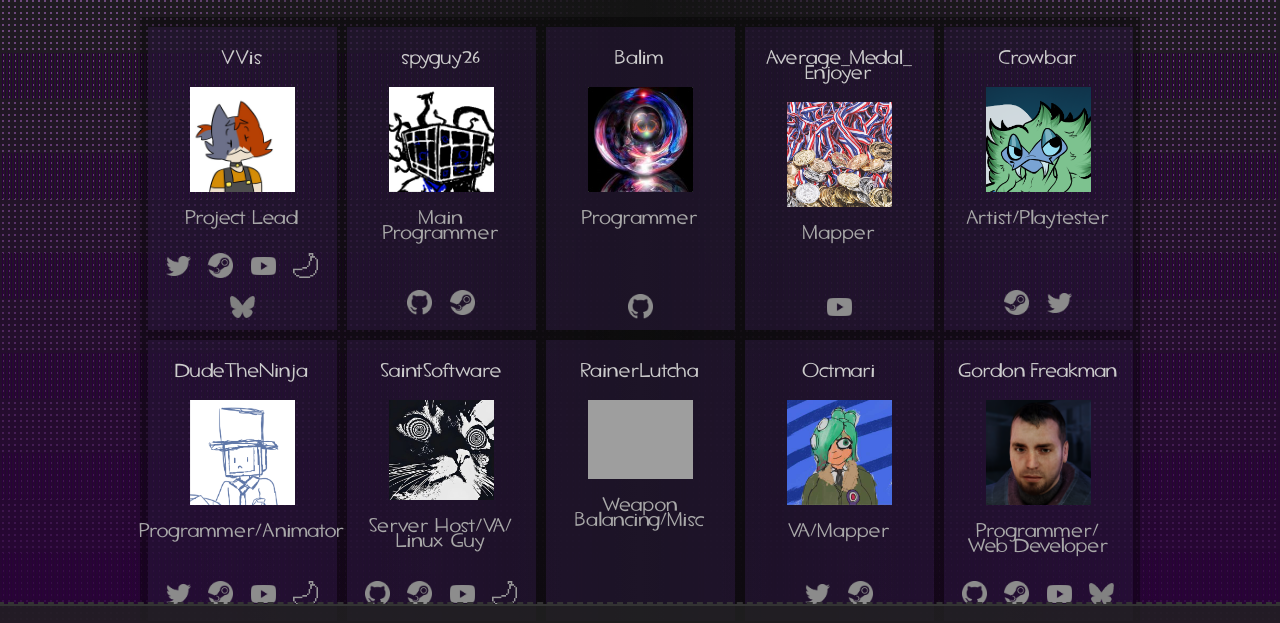
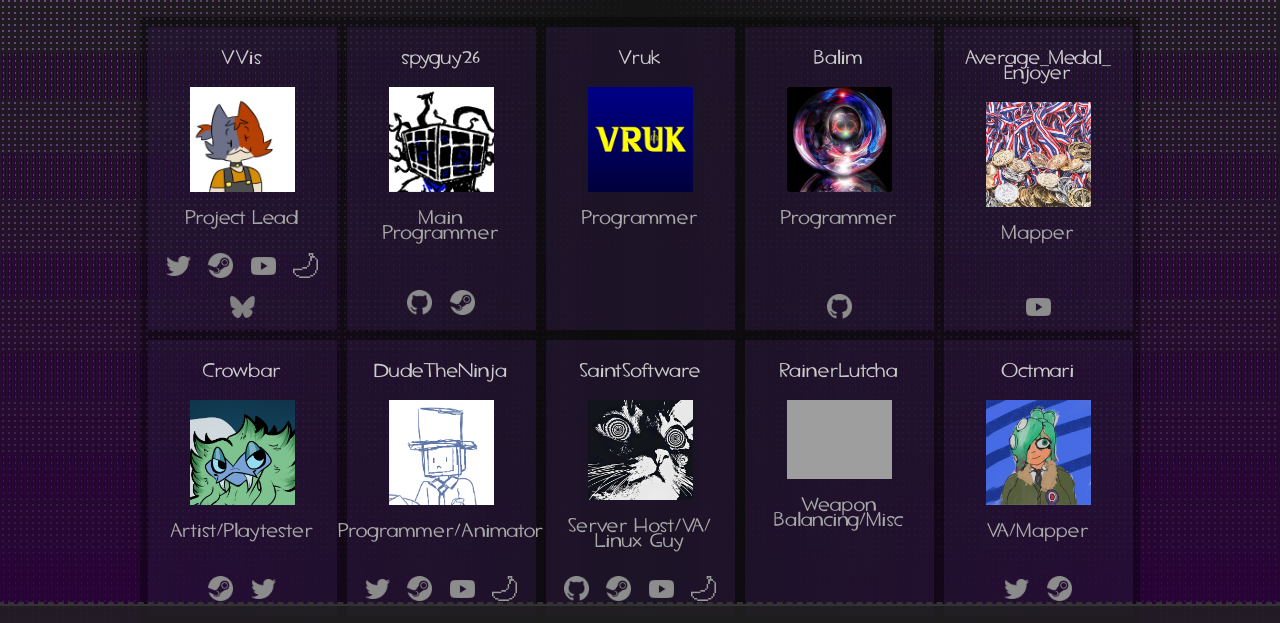
Before and after one commit to Lambdagon/fc_website, a plain HTML site: page credits.html in a window 1280 px wide. Shown: the part 74-697 px from the top of the page. Drawn offline with Linux system fonts and the light colour scheme; grey boxes are pictures that could not be loaded.

Commit message:
Add vruk to credits

```diff
--- a/credits.html
+++ b/credits.html
@@ -103,6 +103,12 @@
 						<div class="socialIconSmall" id="steamIcon"></div>
 				</a>
 			</div>
+		</div>
+			<div class="memberProfile" onclick="playSound('./res/memberSounds/vruk.wav')">
+			<p class="memberName">Vruk</p>
+			<img src="./res/memberProfileImages/vruk.png">
+			<p class="memberDescription">Programmer</p>
+			<div class="linkSpacer"></div>
 		</div>
 	<div class="memberProfile">
 			<p class="memberName">Balim</p>
```
Also changed, not shown: res/memberProfileImages/vruk.png (added).
